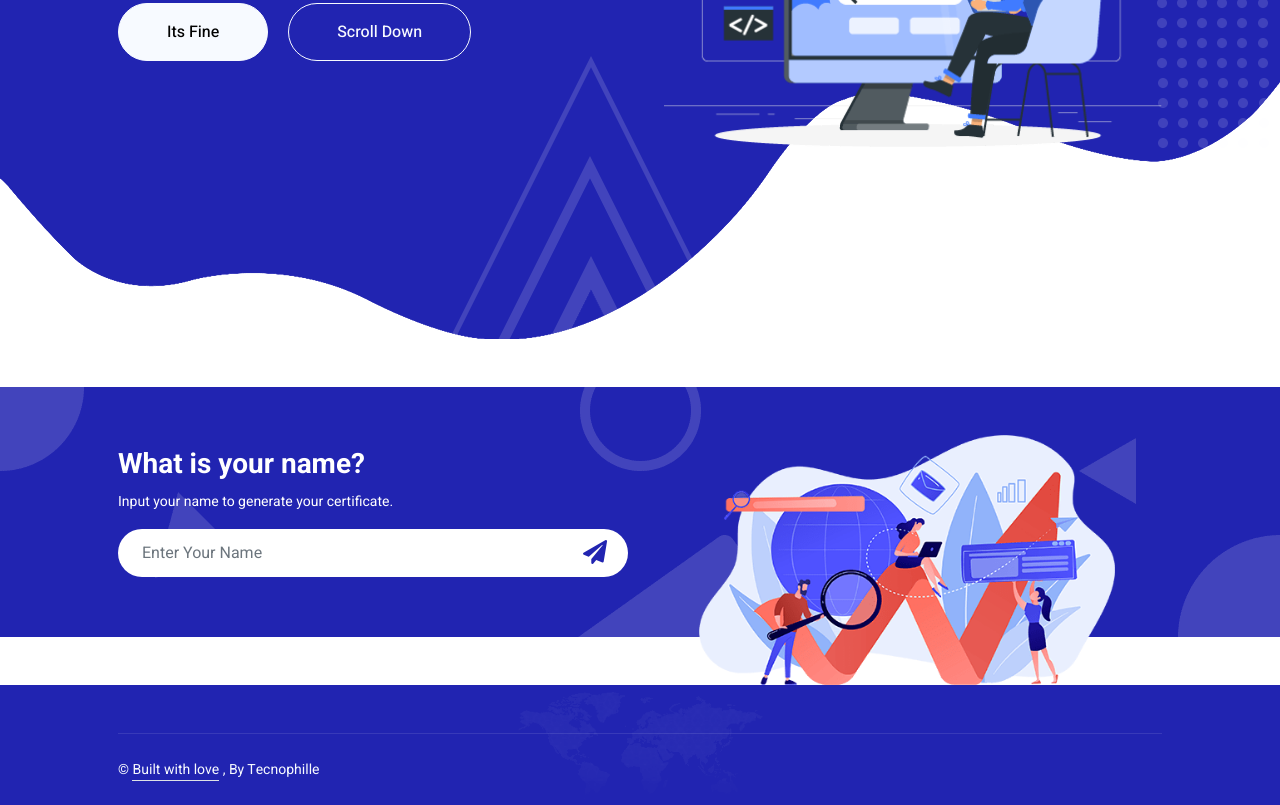
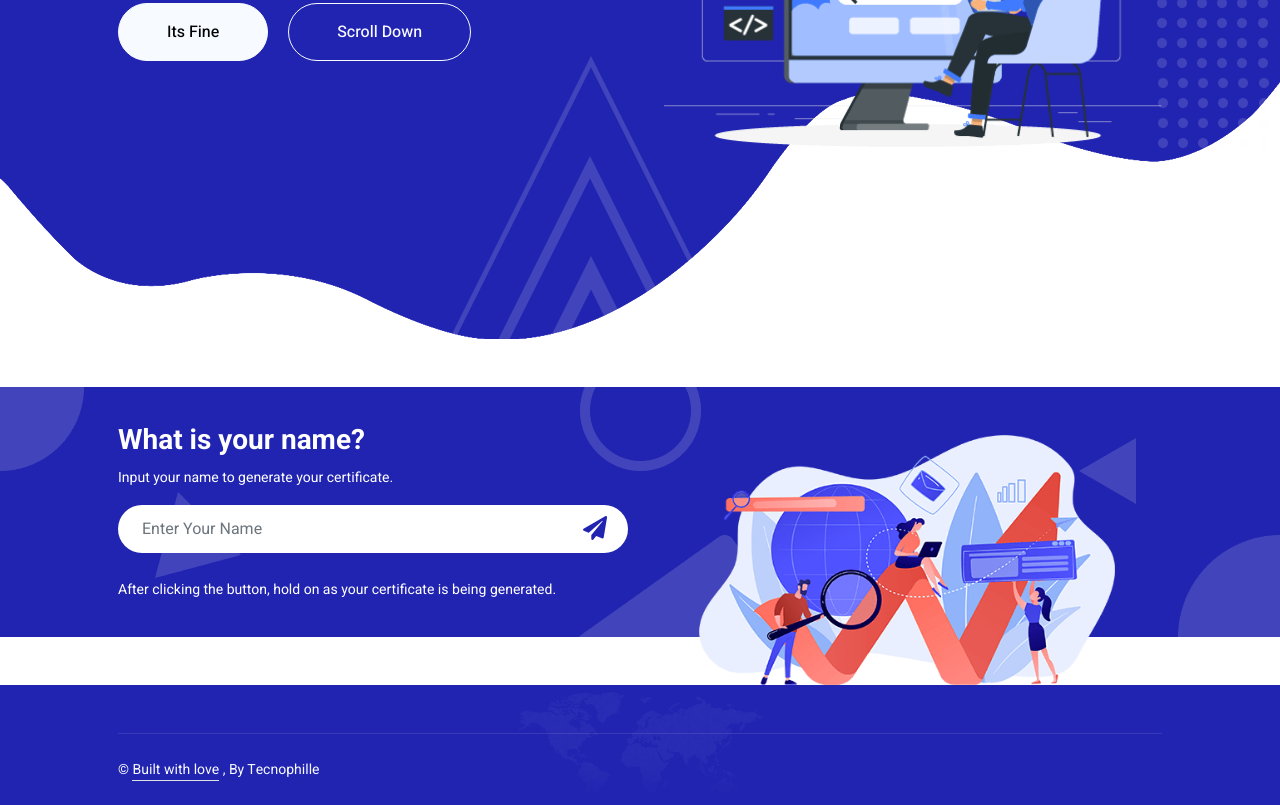
Before and after one commit to Tecnophille/survival-certificate, a plain HTML site: page index.html in a window 1280 px wide. Shown: the part 413-1218 px from the top of the page. Drawn offline with nearby package versions, Linux system fonts and the light colour scheme; a script that the page names is missing.

Commit message:
Update index.html

```diff
--- a/index.html
+++ b/index.html
@@ -103,6 +103,8 @@
                             <input class="form-control border-0 rounded-pill w-100 ps-4 pe-5" id="name" required autocomplete="off" name="Name" type="text" placeholder="Enter Your Name" style="height: 48px;">
                             <button type="submit" id="submitBtn" class="btn shadow-none position-absolute top-0 end-0 mt-1 me-2"><i class="fa fa-paper-plane text-primary fs-4"></i></button>
                         </div>
+                        <br>
+                         <small class="text-white">After clicking the button, hold on as your certificate is being generated.</small>
                     </div>
                     <div class="col-md-6 text-center mb-n5 d-none d-md-block">
                         <img class="img-fluid mt-5" style="height: 250px;" src="img/newsletter.png">
```
